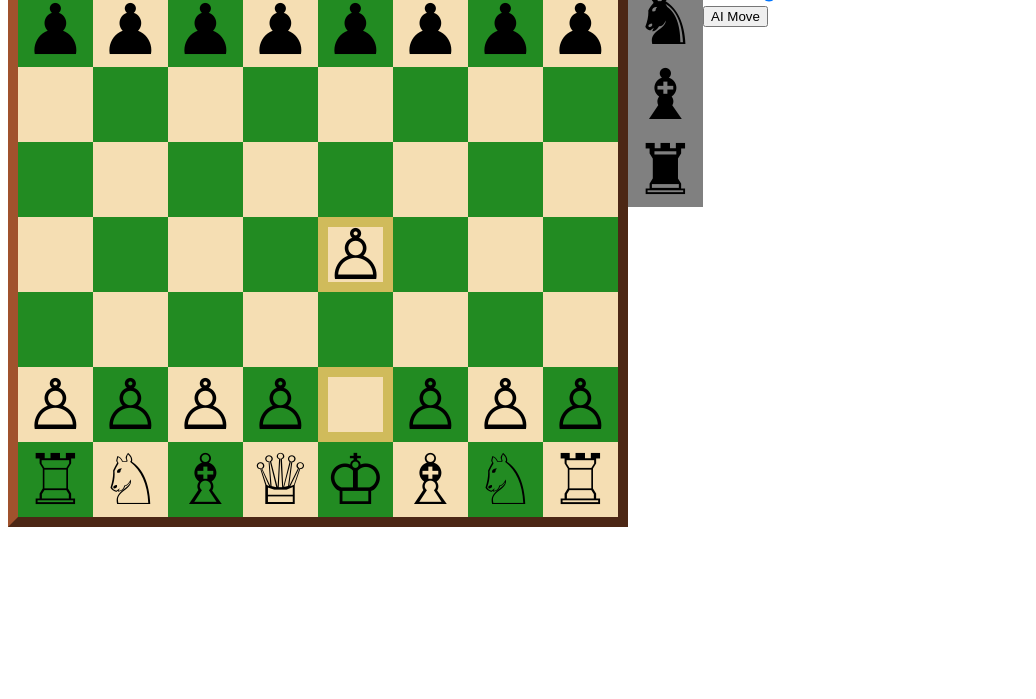
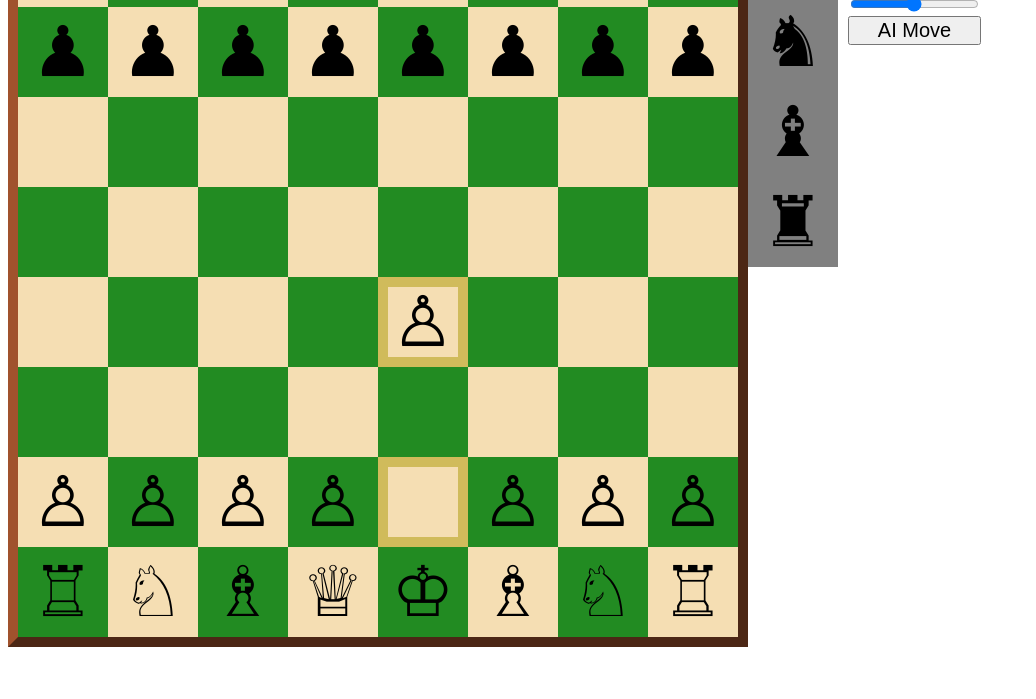
Before and after one commit to Lachy-Dauth/chess-engine, a plain HTML site: page black/index.html in a window 1280 px wide. Shown: the part 101-800 px from the top of the page, without its empty margins (0-1036 px from the left). Drawn offline with Linux system fonts and the light colour scheme.

Commit message:
add better css to chess game

```diff
--- a/black/index.html
+++ b/black/index.html
@@ -5,7 +5,7 @@
   <meta http-equiv="X-UA-Compatible" content="IE=edge">
   <meta name="viewport" content="width=device-width, initial-scale=1.0">
   <title>Chess Engine</title>
-  <link rel="stylesheet" href="./styles.css">
+  <link rel="stylesheet" href="../styles.css">
   <script src="../find-moves.js"></script>
   <script src="../minimax.js" defer></script>
   <script src="./ui.js" defer></script>
--- a/black/styles.css
+++ /dev/null
@@ -1,72 +0,0 @@
-.chess-board {
-  aspect-ratio: 1/1;
-  display: grid;
-  width: 600px;
-  grid-template-columns: repeat(8, 1fr);
-  grid-template-rows: repeat(8, 1fr);
-  border: 10px outset sienna;
-  background-color: rgb(47, 47, 47);
-}
-
-.promotion-options-container {
-  display: grid;
-  grid-template-rows: repeat(4, 1fr);
-  width: 75px;
-  height: 300px;
-}
-
-.chess-board-container {
-  display: flex;
-}
-
-.square {
-  transition: all 0.5s;
-  display: flex;
-  align-items: center;
-  justify-content: center;
-  font-size: 70px;
-  width: 100%;
-  height: 100%;
-  user-select: none;
-  box-sizing: border-box;
-  overflow: hidden;
-}
-
-.selected {
-  font-size: 80px;
-  text-shadow: 0 0 5px #fff,
-  0 0 10px #fff,
-  0 0 15px #fff,
-  0 0 20px #00e6e6,
-  0 0 30px #00b3b3,
-  0 0 40px #008080,
-  0 0 50px #004d4d;
-  border: 10px outset rgba(54, 54, 54, 0.568);
-}
-
-.valid {
-  border: 10px solid rgba(54, 54, 54, 0.568);
-  border-radius: 20px;
-}
-
-.moved {
-  border: 10px solid rgba(171, 151, 0, 0.494);
-}
-
-.light {
-  background-color: wheat;
-}
-
-.dark {
-  background-color: forestgreen;
-}
-
-.unactive {
-  background-color: grey;
-}
-.evaluation {
-  font-family: 'Courier New', Courier, monospace;
-  font-weight: 900;
-  font-size: 50px;
-  padding: 10px;
-}
--- a/styles.css
+++ b/styles.css
@@ -1,7 +1,7 @@
 .chess-board {
   aspect-ratio: 1/1;
   display: grid;
-  width: 600px;
+  width: 720px;
   grid-template-columns: repeat(8, 1fr);
   grid-template-rows: repeat(8, 1fr);
   border: 10px outset sienna;
@@ -11,8 +11,8 @@
 .promotion-options-container {
   display: grid;
   grid-template-rows: repeat(4, 1fr);
-  width: 75px;
-  height: 300px;
+  width: 90px;
+  height: 360px;
 }
 
 .chess-board-container {
@@ -20,6 +20,7 @@
 }
 
 .square {
+  font-family: "Arial Unicode MS";
   transition: all 0.5s;
   display: flex;
   align-items: center;
@@ -76,3 +77,7 @@
   display: flex;
   flex-direction: column;
 }
+
+input, button {
+  font-size: 20px;
+}
--- a/white/styles.css
+++ /dev/null
@@ -1,72 +0,0 @@
-.chess-board {
-  aspect-ratio: 1/1;
-  display: grid;
-  width: 600px;
-  grid-template-columns: repeat(8, 1fr);
-  grid-template-rows: repeat(8, 1fr);
-  border: 10px outset sienna;
-  background-color: rgb(47, 47, 47);
-}
-
-.promotion-options-container {
-  display: grid;
-  grid-template-rows: repeat(4, 1fr);
-  width: 75px;
-  height: 300px;
-}
-
-.chess-board-container {
-  display: flex;
-}
-
-.square {
-  transition: all 0.5s;
-  display: flex;
-  align-items: center;
-  justify-content: center;
-  font-size: 70px;
-  width: 100%;
-  height: 100%;
-  user-select: none;
-  box-sizing: border-box;
-  overflow: hidden;
-}
-
-.selected {
-  font-size: 80px;
-  text-shadow: 0 0 5px #fff,
-  0 0 10px #fff,
-  0 0 15px #fff,
-  0 0 20px #00e6e6,
-  0 0 30px #00b3b3,
-  0 0 40px #008080,
-  0 0 50px #004d4d;
-  border: 10px outset rgba(54, 54, 54, 0.568);
-}
-
-.valid {
-  border: 10px solid rgba(54, 54, 54, 0.568);
-  border-radius: 20px;
-}
-
-.moved {
-  border: 10px solid rgba(171, 151, 0, 0.494);
-}
-
-.light {
-  background-color: wheat;
-}
-
-.dark {
-  background-color: forestgreen;
-}
-
-.unactive {
-  background-color: grey;
-}
-.evaluation {
-  font-family: 'Courier New', Courier, monospace;
-  font-weight: 900;
-  font-size: 50px;
-  padding: 10px;
-}
```
Also changed, not shown: white/index.html (+1 -1 lines).
